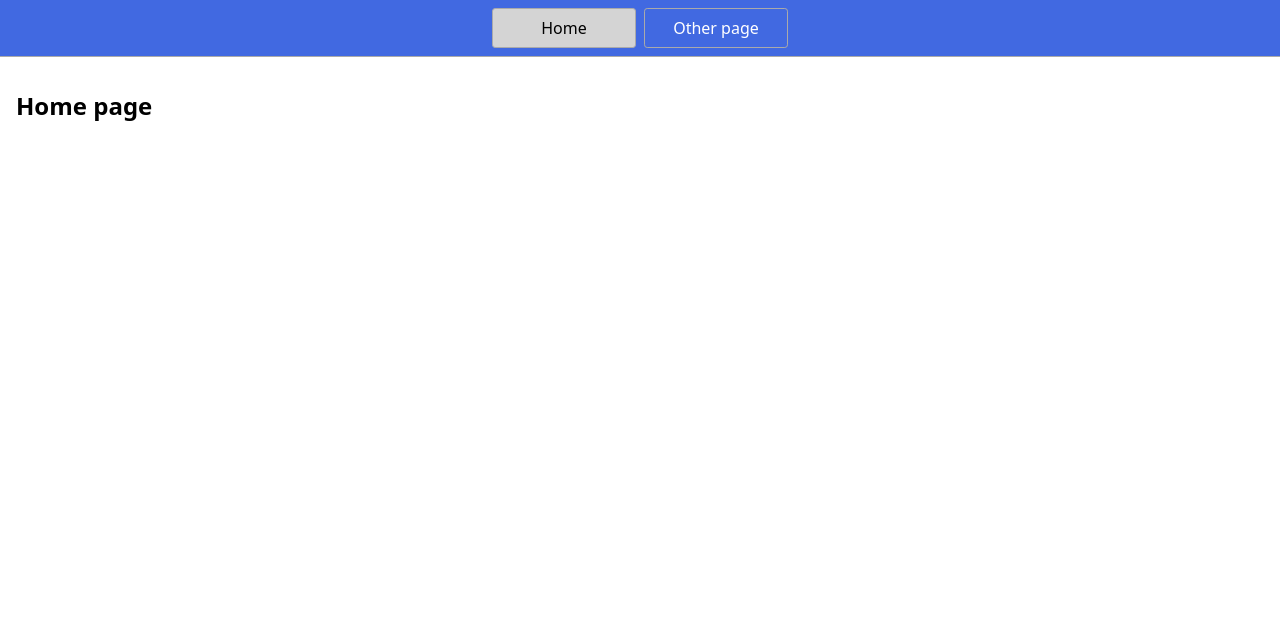
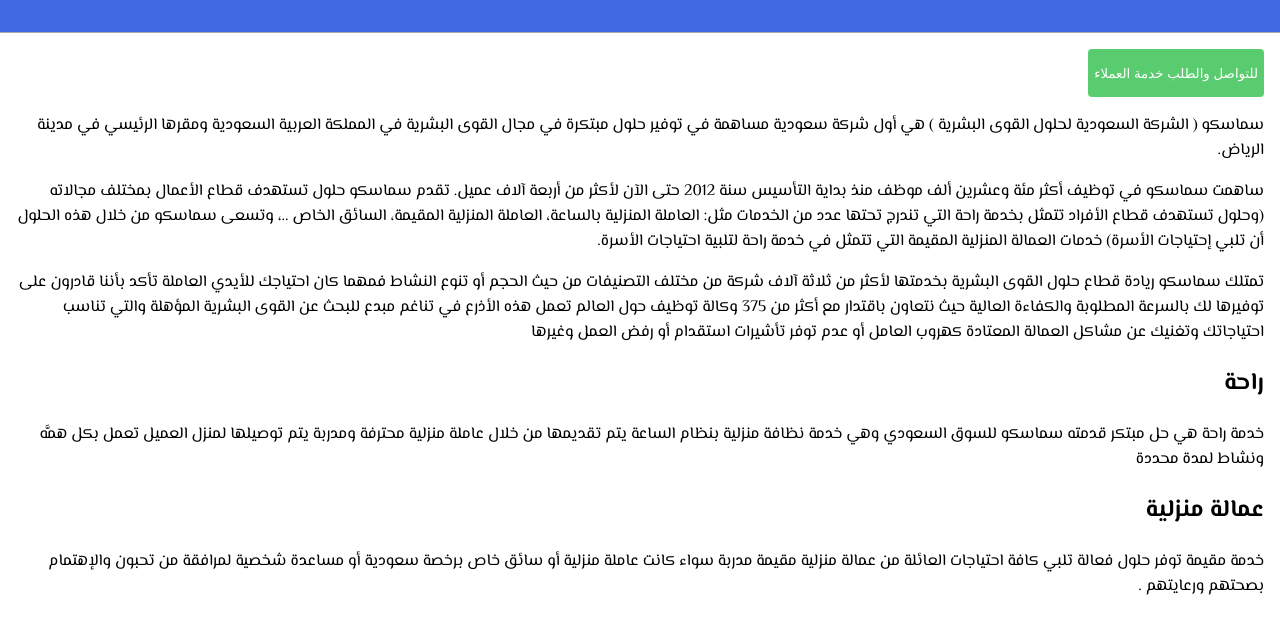
Before and after one commit to enmohamedMallahi/web-platform-dg5vmd, a plain HTML site: page index.html in a window 1280 px wide. Drawn offline with Linux system fonts and the light colour scheme.

Commit message:
2 files modified

```diff
--- a/index.html
+++ b/index.html
@@ -1,23 +1,57 @@
 <!DOCTYPE html>
-<html lang="en">
+<html lang="ar">
   <head>
-    <title>Home</title>
+    <title>للتواصل والطلب</title>
     <meta charset="UTF-8" />
     <meta name="viewport" content="width=device-width" />
-    <!--
-      Need a visual blank slate?
-      Remove all code in `styles.css`!
-    -->
+    <link rel="preconnect" href="https://fonts.googleapis.com" />
+    <link rel="preconnect" href="https://fonts.gstatic.com" crossorigin />
+    <link
+      href="https://fonts.googleapis.com/css2?family=El+Messiri:wght@400;600;700&display=swap"
+      rel="stylesheet"
+    />
     <link rel="stylesheet" href="styles.css" />
     <script type="module" src="script.js"></script>
   </head>
-  <body>
-    <nav>
-      <a href="/" aria-current="page">Home</a>
-      <a href="/page2.html">Other page</a>
-    </nav>
+  <body dir="rtl">
+    <nav></nav>
     <main>
-      <h1>Home page</h1>
+      <button class="whatsapp-btn-wrap">للتواصل والطلب خدمة العملاء</button>
+      <p>
+        سماسكو ( الشركة السعودية لحلول القوى البشرية ) هي أول شركة سعودية مساهمة
+        في توفير حلول مبتكرة في مجال القوى البشرية في المملكة العربية السعودية
+        ومقرها الرئيسي في مدينة الرياض.
+      </p>
+      <p>
+        ساهمت سماسكو في توظيف أكثر مئة وعشرين ألف موظف منذ بداية التأسيس سنة
+        2012 حتى الآن لأكثر من أربعة آلاف عميل. تقدم سماسكو حلول تستهدف قطاع
+        الأعمال بمختلف مجالاته (وحلول تستهدف قطاع الأفراد تتمثل بخدمة راحة التي
+        تندرج تحتها عدد من الخدمات مثل: العاملة المنزلية بالساعة، العاملة
+        المنزلية المقيمة، السائق الخاص ..، وتسعى سماسكو من خلال هذه الحلول أن
+        تلبي إحتياجات الأسرة) خدمات العمالة المنزلية المقيمة التي تتمثل في خدمة
+        راحة لتلبية احتياجات الأسرة.
+      </p>
+      <p>
+        تمتلك سماسكو ريادة قطاع حلول القوى البشرية بخدمتها لأكثر من ثلاثة آلاف
+        شركة من مختلف التصنيفات من حيث الحجم أو تنوع النشاط فمهما كان احتياجك
+        للأيدي العاملة تأكد بأننا قادرون على توفيرها لك بالسرعة المطلوبة
+        والكفاءة العالية حيث نتعاون باقتدار مع أكثر من 375 وكالة توظيف حول
+        العالم تعمل هذه الأذرع في تناغم مبدع للبحث عن القوى البشرية المؤهلة
+        والتي تناسب احتياجاتك وتغنيك عن مشاكل العمالة المعتادة كهروب العامل أو
+        عدم توفر تأشيرات استقدام أو رفض العمل وغيرها
+      </p>
+      <h2>راحة</h2>
+      <p>
+        خدمة راحة هي حل مبتكر قدمته سماسكو للسوق السعودي وهي خدمة نظافة منزلية
+        بنظام الساعة يتم تقديمها من خلال عاملة منزلية محترفة ومدربة يتم توصيلها
+        لمنزل العميل تعمل بكل همَّه ونشاط لمدة محددة
+      </p>
+      <h2>عمالة منزلية</h2>
+      <p>
+        خدمة مقيمة توفر حلول فعالة تلبي كافة احتياجات العائلة من عمالة منزلية
+        مقيمة مدربة سواء كانت عاملة منزلية أو سائق خاص برخصة سعودية أو مساعدة
+        شخصية لمرافقة من تحبون والإهتمام بصحتهم ورعايتهم .
+      </p>
     </main>
   </body>
 </html>
--- a/styles.css
+++ b/styles.css
@@ -4,18 +4,19 @@
 
 body {
   margin: 0;
-  font-family: system-ui, sans-serif;
+  padding: 0;
   color: black;
+  direction: rtl;
   background-color: white;
+  overflow-x: hidden;
+  font-family: 'El Messiri', sans-serif;
+  font-size: 16px;
 }
 
 nav {
   display: flex;
-  flex-wrap: wrap;
-  align-items: center;
-  justify-content: center;
-  padding: 0.5rem;
-  gap: 0.5rem;
+  justify-content: space-between;
+  padding: 1rem;
   border-bottom: solid 1px #aaa;
   background-color: royalblue;
 }
@@ -32,7 +33,7 @@
 }
 
 nav a:hover {
-  background-color: ;
+  /* background-color: ; */
 }
 
 nav a[aria-current='page'] {
@@ -48,3 +49,15 @@
   font-weight: bold;
   font-size: 1.5rem;
 }
+
+.whatsapp-btn-wrap {
+  color: #fff;
+  height: 48px;
+  background: #5acc70;
+  border-radius: 4px;
+  display: flex;
+  align-items: center;
+  max-width: 622px;
+  outline: 0;
+  border: 0;
+}
```
